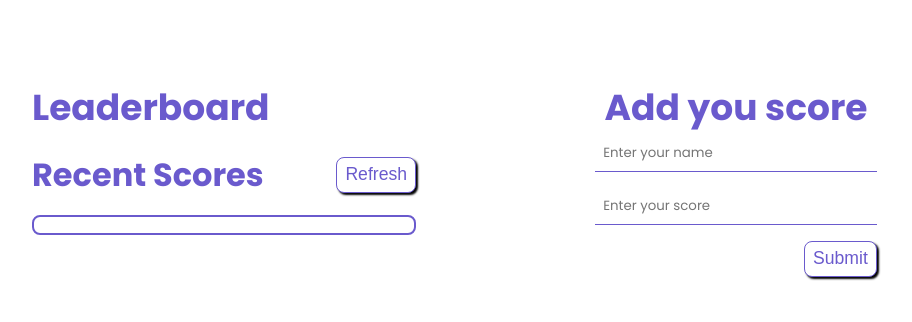
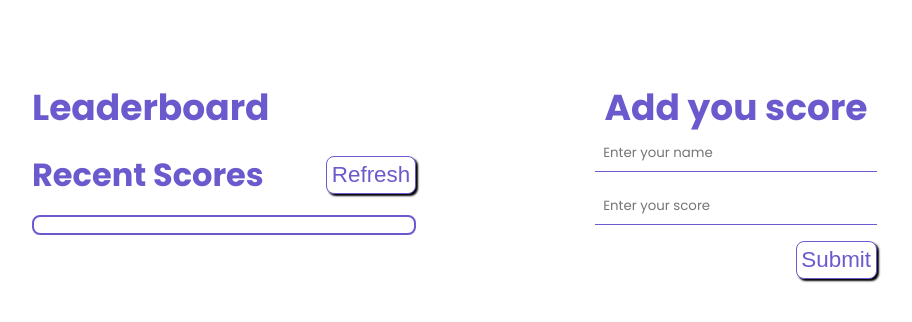
Before and after one commit to ntazelo/Leaderboard, a website built with webpack: page src/index.html in a window 1280 px wide. Shown: the whole page, without its empty margins (160-1072 px from the left). Built offline with nearby package versions, Linux system fonts and the light colour scheme.

Commit message:
Update style

```diff
--- a/src/style.css
+++ b/src/style.css
@@ -83,17 +83,17 @@ body {
 
 .btn-upd,
 .btn-submit {
-  padding: 0.5rem;
+  padding: 0.3rem;
   border: 1px solid slateblue;
-  font-size: 1.1rem;
+  font-size: 1.4rem;
   font-weight: 400;
   color: slateblue;
-  line-height: 1.1rem;
   background-color: #fff;
   box-shadow: 2px 2px 2px black;
   border-radius: 8px;
   cursor: pointer;
   align-self: center;
+  backface-visibility: hidden;
   transition: transform 0.3s;
 }
 
```
